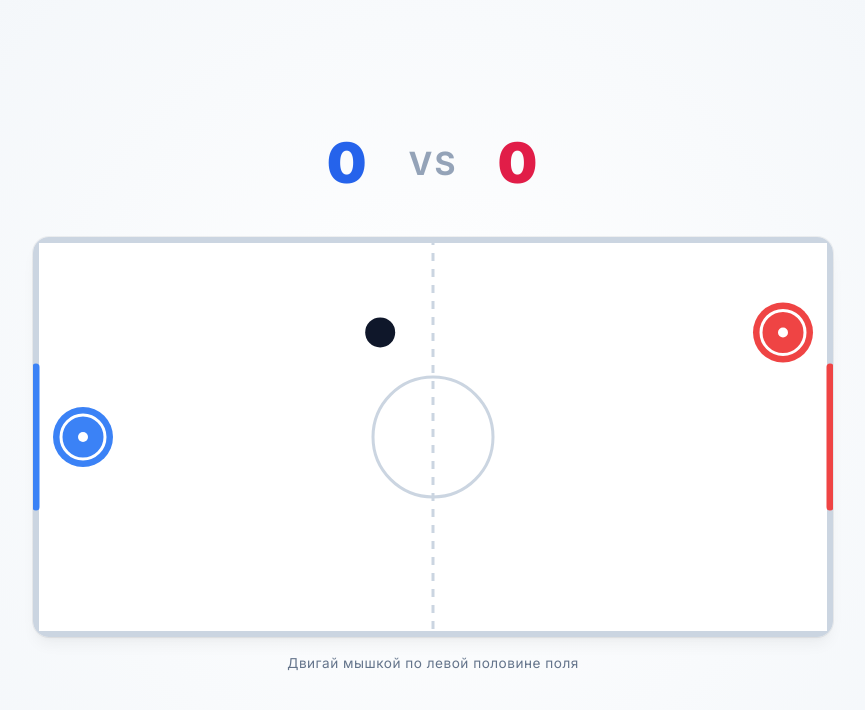
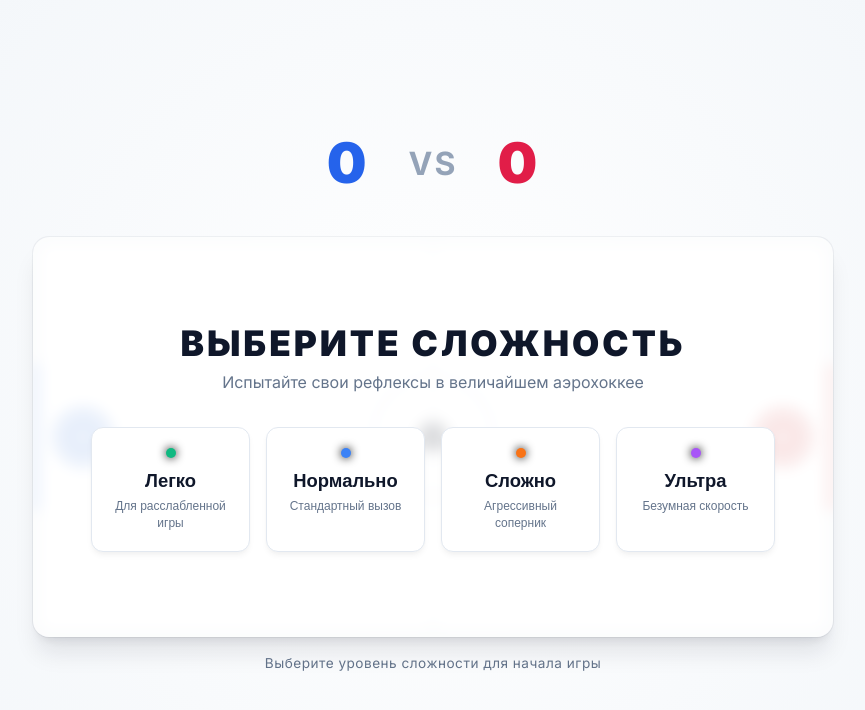
Before and after one commit to anisifor1305/my-greatest-game, a React (Create React App) app: page / in a window 1280 px wide. Shown: the top 710 px of the page, without its empty margins (207-1072 px from the left). Built offline with nearby package versions, Linux system fonts and the light colour scheme.

Commit message:
feat: complexity menu and pointer fix

```diff
--- a/src/components/AirHockey.css
+++ b/src/components/AirHockey.css
@@ -35,11 +35,146 @@
 }
 
 .game-canvas {
-  box-shadow: 0 10px 15px -3px rgba(0, 0, 0, 0.05), 0 4px 6px -4px rgba(0, 0, 0, 0.05), 0 0 0 1px rgba(0, 0, 0, 0.05);
-  border-radius: 16px;
+  display: block;
   background-color: #ffffff;
   max-width: 95vw;
   cursor: none;
+}
+
+.canvas-wrapper {
+  position: relative;
+  border-radius: 16px;
+  overflow: hidden;
+  box-shadow: 0 20px 25px -5px rgba(15, 23, 42, 0.1), 0 8px 10px -6px rgba(15, 23, 42, 0.1), 0 0 0 1px rgba(15, 23, 42, 0.05);
+  display: flex;
+  align-items: center;
+  justify-content: center;
+}
+
+.canvas-wrapper .game-canvas {
+  transition: filter 0.4s ease;
+}
+
+.canvas-wrapper:has(.difficulty-overlay) .game-canvas,
+.canvas-wrapper:has(.lock-overlay) .game-canvas {
+  filter: blur(6px) grayscale(20%);
+}
+
+.difficulty-overlay {
+  position: absolute;
+  top: 0;
+  left: 0;
+  right: 0;
+  bottom: 0;
+  background: rgba(255, 255, 255, 0.85);
+  backdrop-filter: blur(4px);
+  -webkit-backdrop-filter: blur(4px);
+  display: flex;
+  flex-direction: column;
+  align-items: center;
+  justify-content: center;
+  z-index: 10;
+  animation: fadeIn 0.3s ease-out;
+  padding: 20px;
+  cursor: default;
+}
+
+.overlay-title {
+  color: #0f172a;
+  font-size: 2.2rem;
+  font-weight: 900;
+  letter-spacing: 3px;
+  margin: 0 0 8px 0;
+}
+
+.overlay-subtitle {
+  color: #64748b;
+  font-size: 1rem;
+  font-weight: 500;
+  margin: 0 0 35px 0;
+}
+
+.difficulty-grid {
+  display: grid;
+  grid-template-columns: repeat(4, 1fr);
+  gap: 16px;
+  max-width: 90%;
+  width: 720px;
+}
+
+.difficulty-card {
+  background: #ffffff;
+  border: 1px solid #e2e8f0;
+  border-radius: 12px;
+  padding: 20px 16px;
+  display: flex;
+  flex-direction: column;
+  align-items: center;
+  text-align: center;
+  cursor: pointer;
+  transition: all 0.25s cubic-bezier(0.4, 0, 0.2, 1);
+  box-shadow: 0 4px 6px -1px rgba(0, 0, 0, 0.05), 0 2px 4px -1px rgba(0, 0, 0, 0.02);
+}
+
+.difficulty-card:hover {
+  transform: translateY(-5px);
+  background: #f8fafc;
+}
+
+.difficulty-card:active {
+  transform: translateY(-2px);
+}
+
+.card-dot {
+  width: 10px;
+  height: 10px;
+  border-radius: 50%;
+  margin-bottom: 12px;
+  box-shadow: 0 0 10px currentColor;
+}
+
+.card-label {
+  color: #0f172a;
+  font-size: 1.15rem;
+  font-weight: 800;
+  margin-bottom: 6px;
+}
+
+.card-desc {
+  color: #64748b;
+  font-size: 0.75rem;
+  line-height: 1.4;
+}
+
+.card-easy:hover {
+  box-shadow: 0 10px 25px -5px rgba(16, 185, 129, 0.15);
+  border-color: rgba(16, 185, 129, 0.5);
+}
+.card-medium:hover {
+  box-shadow: 0 10px 25px -5px rgba(59, 130, 246, 0.15);
+  border-color: rgba(59, 130, 246, 0.5);
+}
+.card-hard:hover {
+  box-shadow: 0 10px 25px -5px rgba(249, 115, 22, 0.15);
+  border-color: rgba(249, 115, 22, 0.5);
+}
+.card-insane:hover {
+  box-shadow: 0 10px 25px -5px rgba(168, 85, 247, 0.15);
+  border-color: rgba(168, 85, 247, 0.5);
+}
+
+.active-difficulty {
+  font-size: 1.6rem;
+  font-weight: 800;
+  text-transform: uppercase;
+  letter-spacing: 2px;
+  animation: pulse 2s infinite ease-in-out;
+}
+
+.game-footer {
+  display: flex;
+  flex-direction: column;
+  align-items: center;
 }
 
 .controls-hint {
@@ -49,3 +184,98 @@
   letter-spacing: 0.5px;
   user-select: none;
 }
+
+.change-difficulty-btn {
+  margin-top: 14px;
+  background: transparent;
+  border: 1px solid #cbd5e1;
+  color: #475569;
+  padding: 8px 18px;
+  font-size: 0.8rem;
+  font-weight: 600;
+  border-radius: 30px;
+  cursor: pointer;
+  transition: all 0.2s ease;
+}
+
+.change-difficulty-btn:hover {
+  background: #f1f5f9;
+  color: #0f172a;
+  border-color: #94a3b8;
+  transform: translateY(-1px);
+}
+
+.change-difficulty-btn:active {
+  transform: translateY(0);
+}
+
+@keyframes fadeIn {
+  from {
+    opacity: 0;
+  }
+  to {
+    opacity: 1;
+  }
+}
+
+@keyframes pulse {
+  0%, 100% {
+    opacity: 0.95;
+    transform: scale(1);
+  }
+  50% {
+    opacity: 0.8;
+    transform: scale(0.98);
+  }
+}
+
+.lock-overlay {
+  position: absolute;
+  top: 0;
+  left: 0;
+  right: 0;
+  bottom: 0;
+  background: rgba(255, 255, 255, 0.5);
+  backdrop-filter: blur(2px);
+  -webkit-backdrop-filter: blur(2px);
+  display: flex;
+  align-items: center;
+  justify-content: center;
+  cursor: pointer;
+  z-index: 9;
+  animation: fadeIn 0.2s ease-out;
+}
+
+.lock-overlay-content {
+  background: #ffffff;
+  border: 1px solid #e2e8f0;
+  padding: 24px 30px;
+  border-radius: 16px;
+  text-align: center;
+  color: #0f172a;
+  max-width: 80%;
+  box-shadow: 0 20px 25px -5px rgba(15, 23, 42, 0.08), 0 10px 10px -5px rgba(15, 23, 42, 0.04);
+  transform: scale(0.96);
+  transition: transform 0.2s cubic-bezier(0.4, 0, 0.2, 1), border-color 0.2s ease, background-color 0.2s ease;
+}
+
+.lock-overlay:hover .lock-overlay-content {
+  transform: scale(1);
+  border-color: rgba(59, 130, 246, 0.4);
+  background: #f8fafc;
+}
+
+.lock-overlay-content h3 {
+  font-size: 1.3rem;
+  font-weight: 800;
+  letter-spacing: 2px;
+  margin: 0 0 10px 0;
+  color: #3b82f6;
+}
+
+.lock-overlay-content p {
+  font-size: 0.85rem;
+  color: #64748b;
+  line-height: 1.5;
+  margin: 0;
+}
--- a/src/components/AirHockey.jsx
+++ b/src/components/AirHockey.jsx
@@ -6,7 +6,6 @@ const CANVAS_HEIGHT = 400;
 const GOAL_HALF_HEIGHT = 70;
 const FRICTION = 0.99;
 const MIN_SPEED = 1.5;
-const MAX_SPEED = 14;
 
 const collidePuckWithPaddle = (puck, paddle) => {
   const dx = puck.x - paddle.x;
@@ -29,6 +28,13 @@ const collidePuckWithPaddle = (puck, paddle) => {
   }
 };
 
+const DIFFICULTY_CONFIGS = {
+  easy: { aiSpeed: 2.5, maxSpeed: 11, label: 'Легко', color: '#10b981', desc: 'Для расслабленной игры' },
+  medium: { aiSpeed: 4.5, maxSpeed: 14, label: 'Нормально', color: '#3b82f6', desc: 'Стандартный вызов' },
+  hard: { aiSpeed: 7.0, maxSpeed: 17, label: 'Сложно', color: '#f97316', desc: 'Агрессивный соперник' },
+  insane: { aiSpeed: 10.0, maxSpeed: 21, label: 'Ультра', color: '#a855f7', desc: 'Безумная скорость' }
+};
+
 const AirHockey = () => {
   const canvasRef = useRef(null);
   const playerRef = useRef({ x: 50, y: CANVAS_HEIGHT / 2, radius: 30, prevX: 50, prevY: CANVAS_HEIGHT / 2, vx: 0, vy: 0 });
@@ -37,23 +43,79 @@ const AirHockey = () => {
   const animationIdRef = useRef(null);
   const [playerScore, setPlayerScore] = useState(0);
   const [computerScore, setComputerScore] = useState(0);
-  const pausedRef = useRef(false);
-  const AI_SPEED = 4;
+  const pausedRef = useRef(true);
+  const [difficulty, setDifficulty] = useState(null);
+  const difficultyRef = useRef(null);
+  const aiSpeedRef = useRef(4);
+  const maxSpeedRef = useRef(14);
+  const [isPointerLocked, setIsPointerLocked] = useState(false);
+  const isPointerLockedRef = useRef(false);
 
   const targetRef = useRef({ x: 50, y: CANVAS_HEIGHT / 2 });
 
+  const selectDifficulty = (level) => {
+    const config = DIFFICULTY_CONFIGS[level];
+    if (config) {
+      aiSpeedRef.current = config.aiSpeed;
+      maxSpeedRef.current = config.maxSpeed;
+      difficultyRef.current = level;
+      setDifficulty(level);
+      resetRound();
+
+      try {
+        canvasRef.current?.requestPointerLock?.();
+      } catch (err) {
+        console.error('Failed to request pointer lock:', err);
+      }
+    }
+  };
+
+  const changeDifficulty = () => {
+    difficultyRef.current = null;
+    setDifficulty(null);
+    setPlayerScore(0);
+    setComputerScore(0);
+    puckRef.current.x = CANVAS_WIDTH / 2;
+    puckRef.current.y = CANVAS_HEIGHT / 2;
+    puckRef.current.vx = 4;
+    puckRef.current.vy = 3;
+    playerRef.current.x = 50;
+    playerRef.current.y = CANVAS_HEIGHT / 2;
+    computerRef.current.x = CANVAS_WIDTH - 50;
+    computerRef.current.y = CANVAS_HEIGHT / 2;
+    pausedRef.current = true;
+
+    if (document.pointerLockElement === canvasRef.current) {
+      document.exitPointerLock?.();
+    }
+  };
+
+  const handleCanvasClick = () => {
+    if (difficultyRef.current !== null && document.pointerLockElement !== canvasRef.current) {
+      canvasRef.current?.requestPointerLock?.();
+    }
+  };
+
   const handleMouseMove = useCallback((e) => {
+    if (difficultyRef.current === null) return;
     const canvas = canvasRef.current;
     if (!canvas) return;
     const rect = canvas.getBoundingClientRect();
     const scaleX = CANVAS_WIDTH / rect.width;
     const scaleY = CANVAS_HEIGHT / rect.height;
 
-    targetRef.current.x = (e.clientX - rect.left) * scaleX;
-    targetRef.current.y = (e.clientY - rect.top) * scaleY;
+    if (isPointerLockedRef.current) {
+      const r = playerRef.current.radius;
+      targetRef.current.x = Math.max(r, Math.min(CANVAS_WIDTH / 2 - r, targetRef.current.x + e.movementX * scaleX));
+      targetRef.current.y = Math.max(r, Math.min(CANVAS_HEIGHT - r, targetRef.current.y + e.movementY * scaleY));
+    } else {
+      targetRef.current.x = (e.clientX - rect.left) * scaleX;
+      targetRef.current.y = (e.clientY - rect.top) * scaleY;
+    }
   }, []);
 
   const handleTouchMove = useCallback((e) => {
+    if (difficultyRef.current === null) return;
     const touch = e.touches[0];
     handleMouseMove({ clientX: touch.clientX, clientY: touch.clientY });
   }, [handleMouseMove]);
@@ -77,8 +139,9 @@ const AirHockey = () => {
   const clampSpeed = (vx, vy) => {
     const speed = Math.hypot(vx, vy);
     if (speed === 0) return { vx: MIN_SPEED, vy: 0 };
-    if (speed > MAX_SPEED) {
-      const ratio = MAX_SPEED / speed;
+    const currentMax = maxSpeedRef.current;
+    if (speed > currentMax) {
+      const ratio = currentMax / speed;
       return { vx: vx * ratio, vy: vy * ratio };
     }
     if (speed < MIN_SPEED) {
@@ -178,12 +241,13 @@ const AirHockey = () => {
       targetY = CANVAS_HEIGHT / 2;
     }
 
+    const currentAiSpeed = aiSpeedRef.current;
     const dy = targetY - comp.y;
-    const stepY = Math.min(Math.abs(dy), AI_SPEED) * Math.sign(dy);
+    const stepY = Math.min(Math.abs(dy), currentAiSpeed) * Math.sign(dy);
     comp.y += stepY;
 
     const dx = targetX - comp.x;
-    const stepX = Math.min(Math.abs(dx), AI_SPEED) * Math.sign(dx);
+    const stepX = Math.min(Math.abs(dx), currentAiSpeed) * Math.sign(dx);
     comp.x += stepX;
 
     comp.y = Math.max(r, Math.min(CANVAS_HEIGHT - r, comp.y));
@@ -280,15 +344,26 @@ const AirHockey = () => {
 
   useEffect(() => {
     const canvas = canvasRef.current;
-    const ctx = canvas.getContext('2d');
+    const ctx = canvas?.getContext?.('2d');
+    if (!ctx) return;
 
     canvas.width = CANVAS_WIDTH;
     canvas.height = CANVAS_HEIGHT;
 
+    const handleLockChange = () => {
+      const locked = document.pointerLockElement === canvas;
+      setIsPointerLocked(locked);
+      isPointerLockedRef.current = locked;
+    };
+
+    document.addEventListener('pointerlockchange', handleLockChange);
+
     const render = () => {
-      updatePlayer();
-      updatePuck();
-      updateComputer();
+      if (difficultyRef.current !== null) {
+        updatePlayer();
+        updatePuck();
+        updateComputer();
+      }
       drawTable(ctx);
       drawPaddle(ctx, playerRef.current.x, playerRef.current.y, 30, '#3b82f6');
       drawPaddle(ctx, computerRef.current.x, computerRef.current.y, 30, '#ef4444');
@@ -305,6 +380,7 @@ const AirHockey = () => {
       cancelAnimationFrame(animationIdRef.current);
       window.removeEventListener('mousemove', handleMouseMove);
       window.removeEventListener('touchmove', handleTouchMove);
+      document.removeEventListener('pointerlockchange', handleLockChange);
     };
   }, [handleMouseMove, handleTouchMove, updatePlayer, updatePuck, updateComputer]);
 
@@ -312,11 +388,65 @@ const AirHockey = () => {
     <div className="game-container">
       <div className="score-board">
         <div className="player-score">{playerScore}</div>
-        <div className="score-divider">VS</div>
+        <div className="score-divider">
+          {difficulty ? (
+            <span className="active-difficulty" style={{ color: DIFFICULTY_CONFIGS[difficulty].color }}>
+              {DIFFICULTY_CONFIGS[difficulty].label}
+            </span>
+          ) : (
+            'VS'
+          )}
+        </div>
         <div className="computer-score">{computerScore}</div>
       </div>
-      <canvas ref={canvasRef} className="game-canvas" />
-      <div className="controls-hint">Двигай мышкой по левой половине поля</div>
+
+      <div className="canvas-wrapper">
+        <canvas ref={canvasRef} className="game-canvas" onClick={handleCanvasClick} />
+
+        {!difficulty && (
+          <div className="difficulty-overlay">
+            <h2 className="overlay-title">ВЫБЕРИТЕ СЛОЖНОСТЬ</h2>
+            <p className="overlay-subtitle">Испытайте свои рефлексы в величайшем аэрохоккее</p>
+            <div className="difficulty-grid">
+              {Object.entries(DIFFICULTY_CONFIGS).map(([key, config]) => (
+                <button
+                  key={key}
+                  className={`difficulty-card card-${key}`}
+                  onClick={() => selectDifficulty(key)}
+                >
+                  <span className="card-dot" style={{ backgroundColor: config.color }}></span>
+                  <span className="card-label">{config.label}</span>
+                  <span className="card-desc">{config.desc}</span>
+                </button>
+              ))}
+            </div>
+          </div>
+        )}
+
+        {difficulty && !isPointerLocked && (
+          <div className="lock-overlay" onClick={handleCanvasClick}>
+            <div className="lock-overlay-content">
+              <h3>КЛИКНИТЕ ДЛЯ УПРАВЛЕНИЯ</h3>
+              <p>Курсор заблокируется внутри поля, чтобы управление не терялось при резких движениях</p>
+            </div>
+          </div>
+        )}
+      </div>
+
+      {difficulty ? (
+        <div className="game-footer">
+          <div className="controls-hint">
+            {isPointerLocked
+              ? 'Двигай мышкой по левой половине поля • Нажмите Esc для выхода'
+              : 'Кликните по полю, чтобы заблокировать мышь и продолжить игру'}
+          </div>
+          <button className="change-difficulty-btn" onClick={changeDifficulty}>
+            Сменить сложность
+          </button>
+        </div>
+      ) : (
+        <div className="controls-hint">Выберите уровень сложности для начала игры</div>
+      )}
     </div>
   );
 };
```
Also changed, not shown: 1 other file (tests, documents, lock files or other folders).
